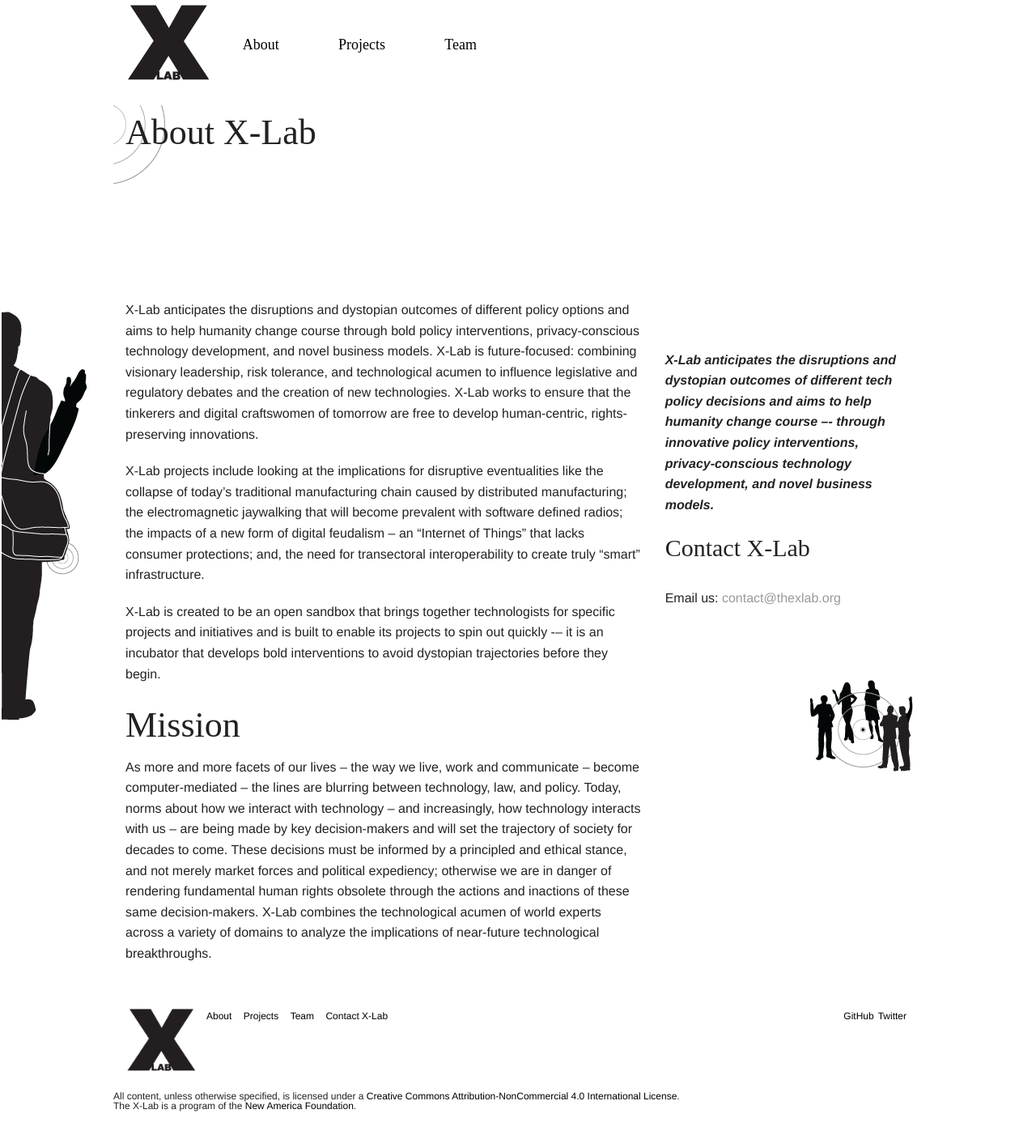
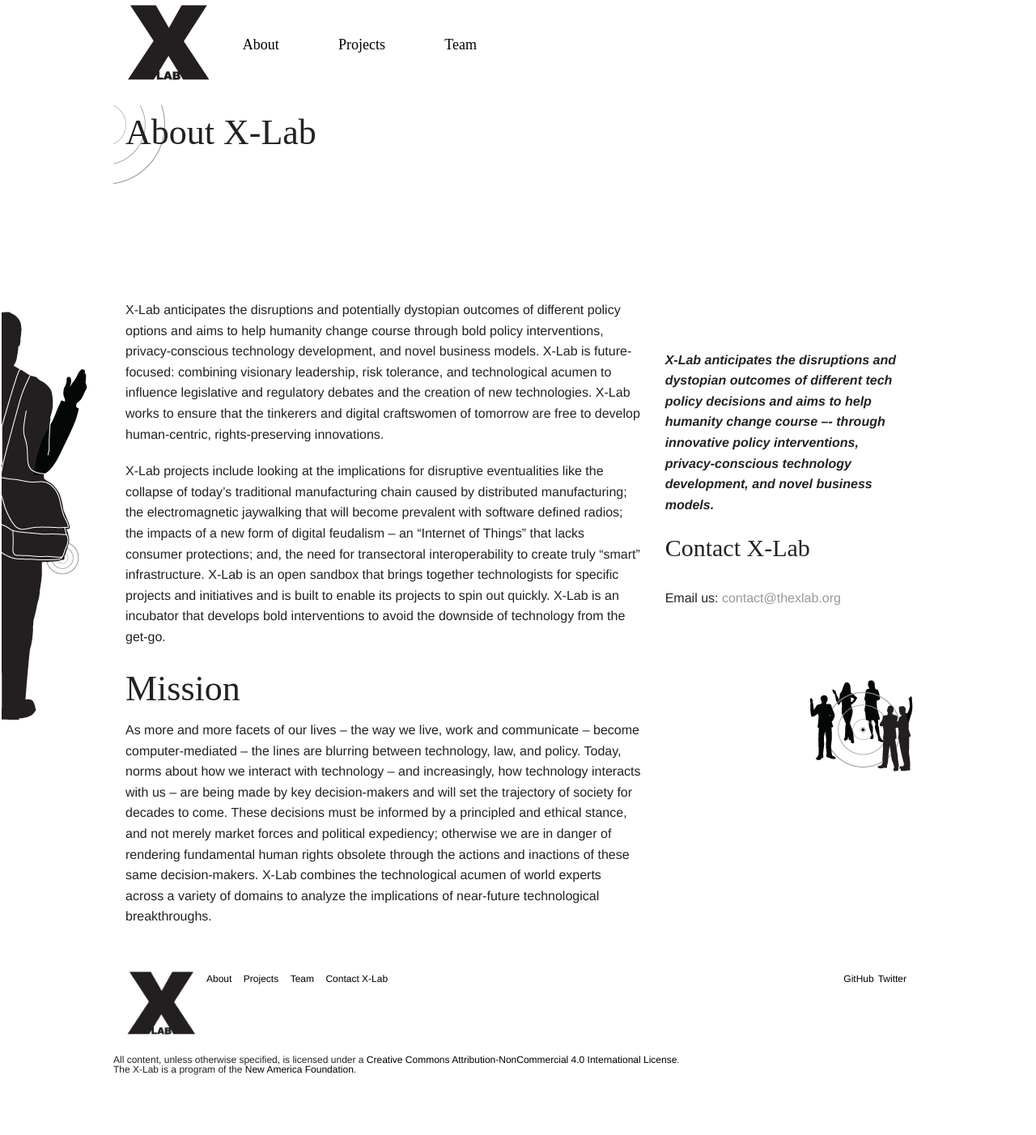
Before and after one commit to xlabrocks/X-Lab-Site, a Jekyll site: the page built from x-lab.org/about/index.md, in a window 1280 px wide. Shown: the whole page at 81% size. Built offline with Jekyll 4.4.1, drawn with Linux system fonts in a browser that asks for light colours; nearby versions of some CDN libraries; some web fonts are replaced; library files that are not in the unit come from our copies; after the commit the page ends 1357 px from its top, so only the background shows below that.

Commit message:
Updated index.md

```diff
--- a/x-lab.org/about/index.md
+++ b/x-lab.org/about/index.md
@@ -9,11 +9,9 @@ lang: en
 published: true
 ---
 
-X-Lab anticipates the disruptions and dystopian outcomes of different policy options and aims to help humanity change course through bold policy interventions, privacy-conscious technology development, and novel business models.  X-Lab is future-focused: combining visionary leadership, risk tolerance, and technological acumen to influence legislative and regulatory debates and the creation of new technologies. X-Lab works to ensure that the tinkerers and digital craftswomen of tomorrow are free to develop human-centric, rights-preserving innovations.
+X-Lab anticipates the disruptions and potentially dystopian outcomes of different policy options and aims to help humanity change course through bold policy interventions, privacy-conscious technology development, and novel business models.  X-Lab is future-focused: combining visionary leadership, risk tolerance, and technological acumen to influence legislative and regulatory debates and the creation of new technologies. X-Lab works to ensure that the tinkerers and digital craftswomen of tomorrow are free to develop human-centric, rights-preserving innovations.
 
-X-Lab projects include looking at the implications for disruptive eventualities like the collapse of today’s traditional manufacturing chain caused by distributed manufacturing; the electromagnetic jaywalking that will become prevalent with software defined radios; the impacts of a new form of digital feudalism -- an "Internet of Things" that lacks consumer protections; and, the need for transectoral interoperability to create truly "smart" infrastructure.
-
-X-Lab is created to be an open sandbox that brings together technologists for specific projects and initiatives and is built to enable its projects to spin out quickly -– it is an incubator that develops bold interventions to avoid dystopian trajectories before they begin.
+X-Lab projects include looking at the implications for disruptive eventualities like the collapse of today’s traditional manufacturing chain caused by distributed manufacturing; the electromagnetic jaywalking that will become prevalent with software defined radios; the impacts of a new form of digital feudalism -- an "Internet of Things" that lacks consumer protections; and, the need for transectoral interoperability to create truly "smart" infrastructure. X-Lab is an open sandbox that brings together technologists for specific projects and initiatives and is built to enable its projects to spin out quickly.  X-Lab is an incubator that develops bold interventions to avoid the downside of technology from the get-go.
 
 # Mission
 As more and more facets of our lives -- the way we live, work and communicate -- become computer-mediated -- the lines are blurring between technology, law, and policy. Today, norms about how we interact with technology -- and increasingly, how technology interacts with us -- are being made by key decision-makers and will set the trajectory of society for decades to come. These decisions must be informed by a principled and ethical stance, and not merely market forces and political expediency; otherwise we are in danger of rendering fundamental human rights obsolete through the actions and inactions of these same decision-makers. X-Lab combines the technological acumen of world experts across a variety of domains to analyze the implications of near-future technological breakthroughs.
```
